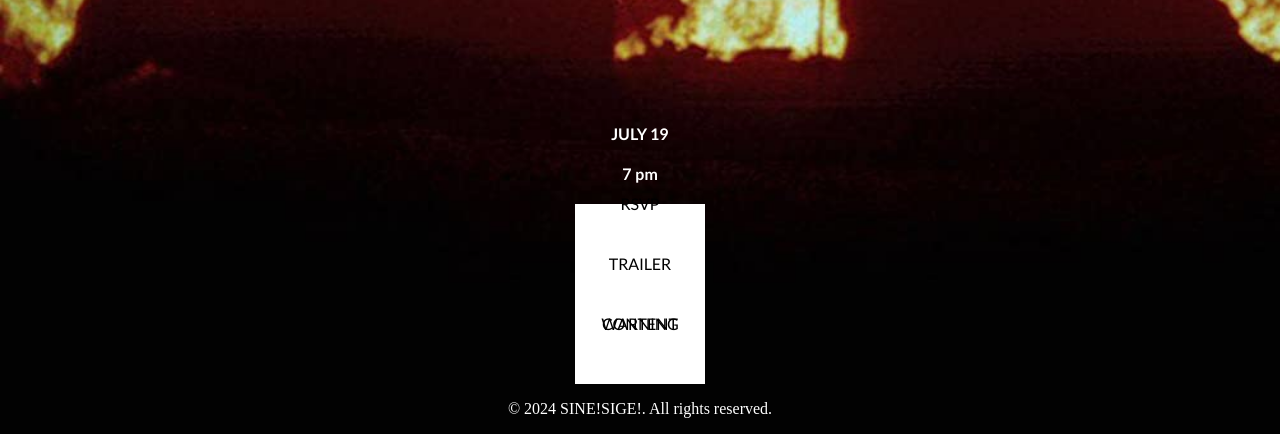
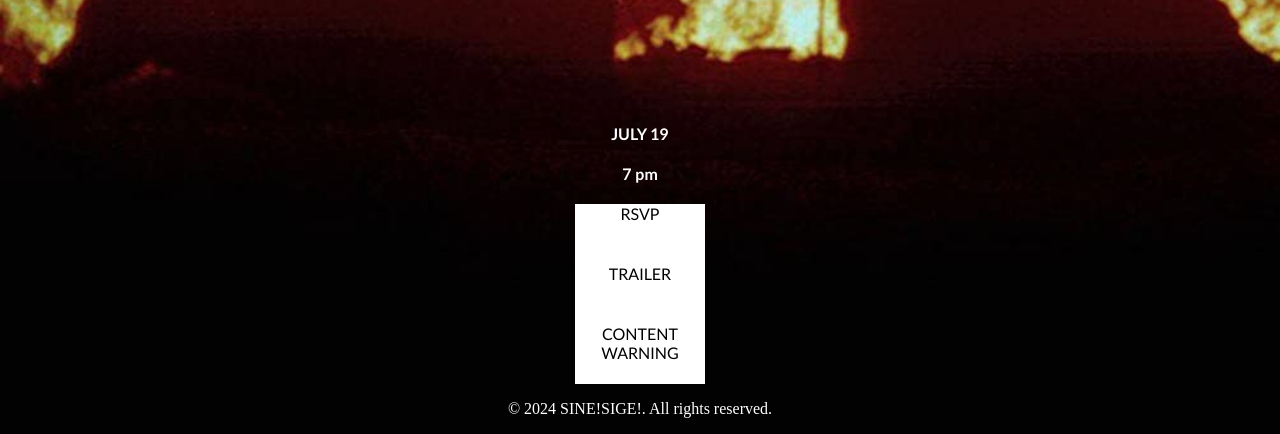
Before and after one commit to chrisasison/sinesige, a plain HTML site: page index.html in a window 1280 px wide. Shown: the part 839-1273 px from the top of the page. Drawn offline with Linux system fonts and the light colour scheme.

Commit message:
commit changes

```diff
--- a/style.css
+++ b/style.css
@@ -53,7 +53,7 @@ a {
     padding: 25px, 25px;
     text-decoration: none;
     display: block;
-    line-height: 0;
+    line-height:normal;
 }
 
 .info-btn:hover {
```
